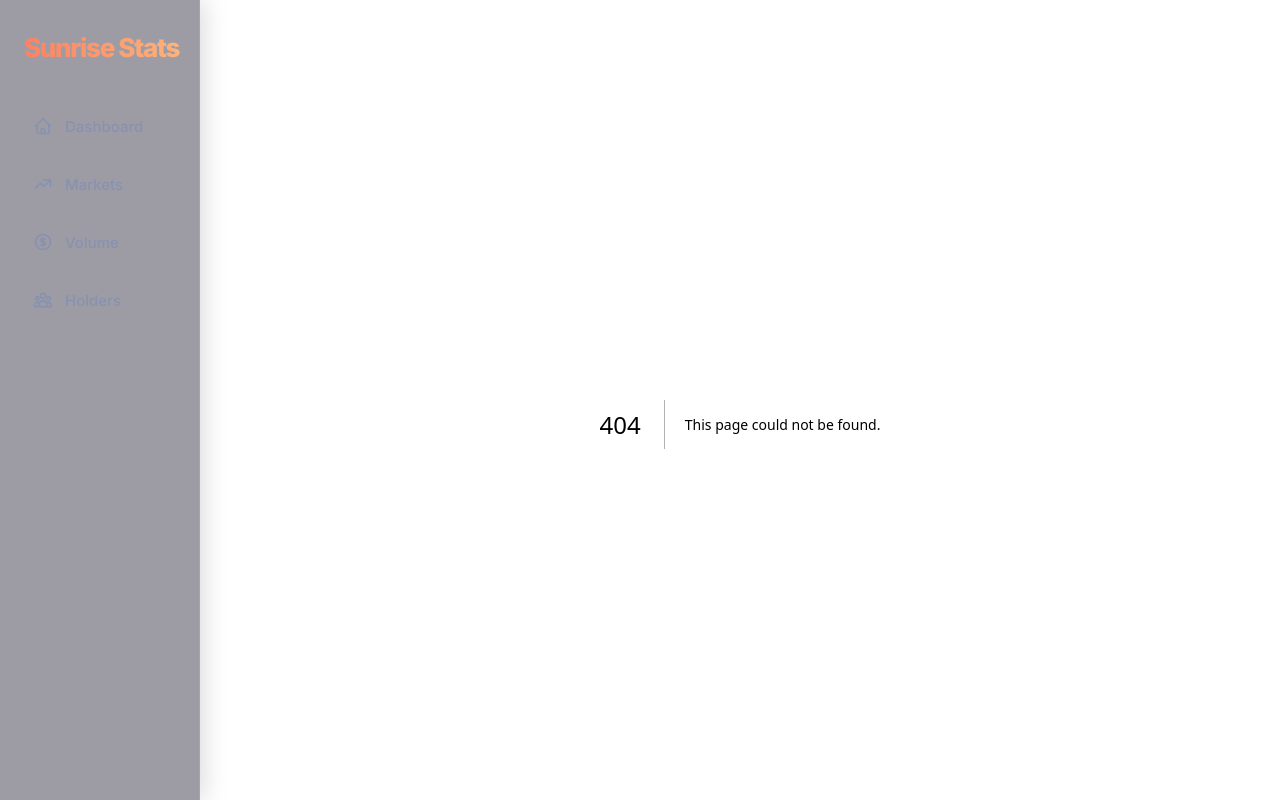
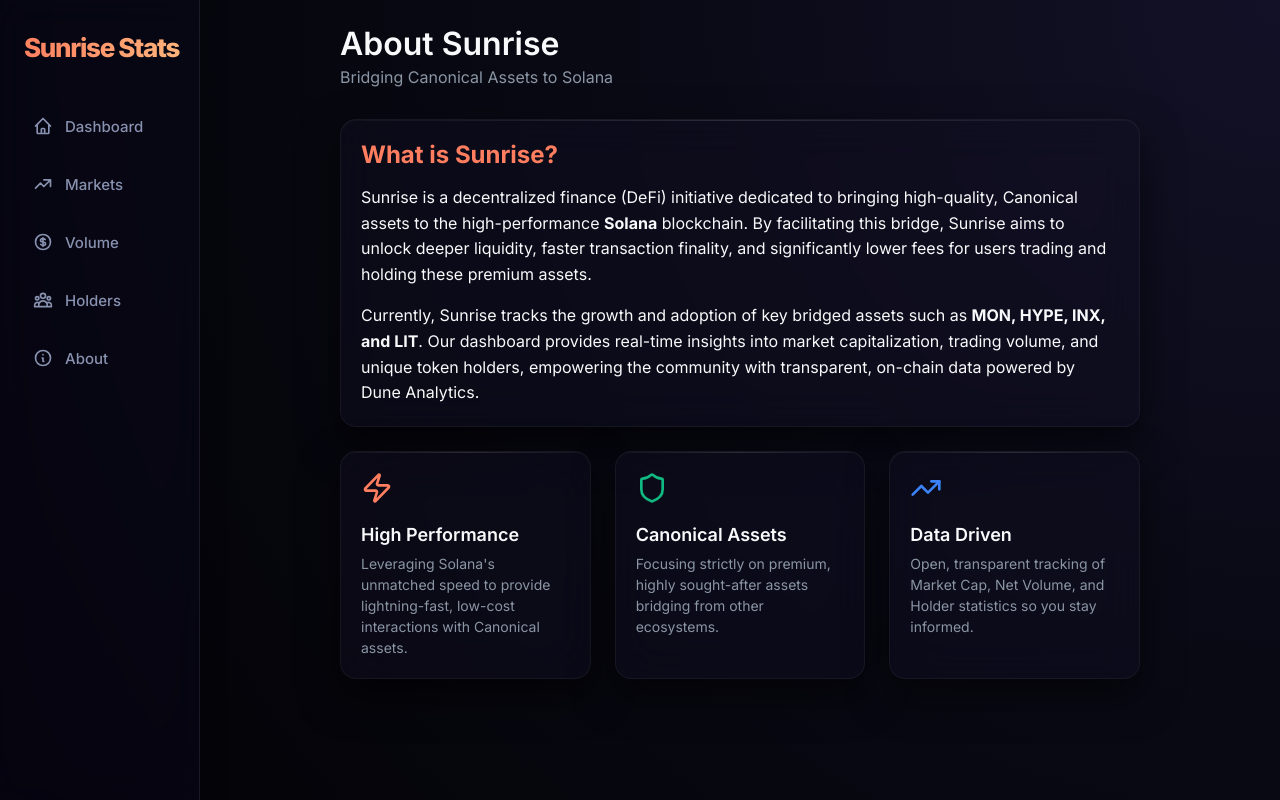
Before and after one commit to akshaydhayal/Sunrise-Stats, a Next.js app: page /about in a window 1280 px wide. Before the commit this address had no page. Built offline with nearby package versions, Linux system fonts and the light colour scheme.

Commit message:
added about page

```diff
--- /dev/null
+++ b/src/app/about/page.js
@@ -0,0 +1,66 @@
+"use client";
+import React from 'react';
+import { Info, Shield, Zap, TrendingUp } from 'lucide-react';
+
+export default function AboutPage() {
+  return (
+    <div style={{ maxWidth: '800px', margin: '0 auto' }}>
+      <div className="header-row">
+        <div>
+          <h2>About Sunrise</h2>
+          <p style={{ color: 'var(--text-muted)', marginTop: '4px' }}>Bridging Canonical Assets to Solana</p>
+        </div>
+      </div>
+
+      <div className="glass-panel" style={{ marginBottom: '24px' }}>
+        <h3 style={{ fontSize: '24px', fontWeight: 'bold', marginBottom: '16px', color: 'var(--primary-orange)' }}>
+          What is Sunrise?
+        </h3>
+        <p style={{ fontSize: '16px', lineHeight: '1.6', color: 'var(--text-main)', marginBottom: '16px' }}>
+          Sunrise is a decentralized finance (DeFi) initiative dedicated to bringing high-quality, Canonical assets to the high-performance <strong>Solana</strong> blockchain. By facilitating this bridge, Sunrise aims to unlock deeper liquidity, faster transaction finality, and significantly lower fees for users trading and holding these premium assets.
+        </p>
+        <p style={{ fontSize: '16px', lineHeight: '1.6', color: 'var(--text-main)' }}>
+          Currently, Sunrise tracks the growth and adoption of key bridged assets such as <strong>MON, HYPE, INX, and LIT</strong>. Our dashboard provides real-time insights into market capitalization, trading volume, and unique token holders, empowering the community with transparent, on-chain data powered by Dune Analytics.
+        </p>
+      </div>
+
+      <div className="dashboard-grid">
+        <div className="col-span-4">
+          <div className="glass-panel" style={{ height: '100%' }}>
+            <div style={{ marginBottom: '16px' }}>
+              <Zap size={32} color="var(--primary-orange)" />
+            </div>
+            <h4 style={{ fontSize: '18px', fontWeight: '600', marginBottom: '8px' }}>High Performance</h4>
+            <p style={{ color: 'var(--text-muted)', fontSize: '14px', lineHeight: '1.5' }}>
+              Leveraging Solana's unmatched speed to provide lightning-fast, low-cost interactions with Canonical assets.
+            </p>
+          </div>
+        </div>
+
+        <div className="col-span-4">
+          <div className="glass-panel" style={{ height: '100%' }}>
+            <div style={{ marginBottom: '16px' }}>
+              <Shield size={32} color="var(--chart-hype)" />
+            </div>
+            <h4 style={{ fontSize: '18px', fontWeight: '600', marginBottom: '8px' }}>Canonical Assets</h4>
+            <p style={{ color: 'var(--text-muted)', fontSize: '14px', lineHeight: '1.5' }}>
+              Focusing strictly on premium, highly sought-after assets bridging from other ecosystems.
+            </p>
+          </div>
+        </div>
+
+        <div className="col-span-4">
+          <div className="glass-panel" style={{ height: '100%' }}>
+            <div style={{ marginBottom: '16px' }}>
+              <TrendingUp size={32} color="var(--chart-mon)" />
+            </div>
+            <h4 style={{ fontSize: '18px', fontWeight: '600', marginBottom: '8px' }}>Data Driven</h4>
+            <p style={{ color: 'var(--text-muted)', fontSize: '14px', lineHeight: '1.5' }}>
+              Open, transparent tracking of Market Cap, Net Volume, and Holder statistics so you stay informed.
+            </p>
+          </div>
+        </div>
+      </div>
+    </div>
+  );
+}
--- a/src/app/layout.js
+++ b/src/app/layout.js
@@ -33,6 +33,10 @@ export default function RootLayout({ children }) {
                 <svg width="20" height="20" fill="none" stroke="currentColor" strokeWidth="2" viewBox="0 0 24 24"><path strokeLinecap="round" strokeLinejoin="round" d="M17 20h5v-2a3 3 0 00-5.356-1.857M17 20H7m10 0v-2c0-.656-.126-1.283-.356-1.857M7 20H2v-2a3 3 0 015.356-1.857M7 20v-2c0-.656.126-1.283.356-1.857m0 0a5.002 5.002 0 019.288 0M15 7a3 3 0 11-6 0 3 3 0 016 0zm6 3a2 2 0 11-4 0 2 2 0 014 0zM7 10a2 2 0 11-4 0 2 2 0 014 0z"></path></svg>
                 Holders
               </Link>
+              <Link href="/about" className="nav-item">
+                <svg width="20" height="20" fill="none" stroke="currentColor" strokeWidth="2" viewBox="0 0 24 24"><path strokeLinecap="round" strokeLinejoin="round" d="M13 16h-1v-4h-1m1-4h.01M21 12a9 9 0 11-18 0 9 9 0 0118 0z"></path></svg>
+                About
+              </Link>
             </nav>
           </aside>
           <main className="main-content">
```
